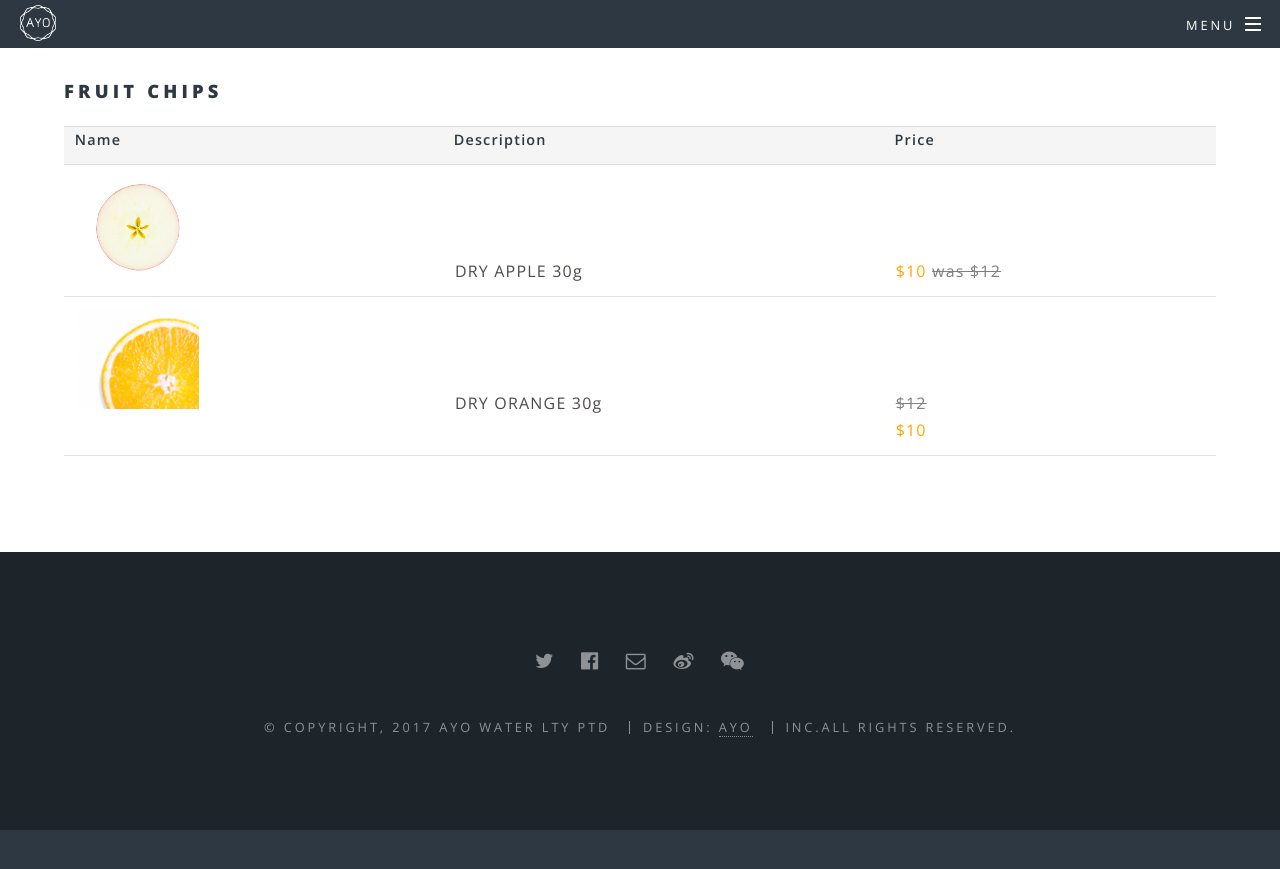
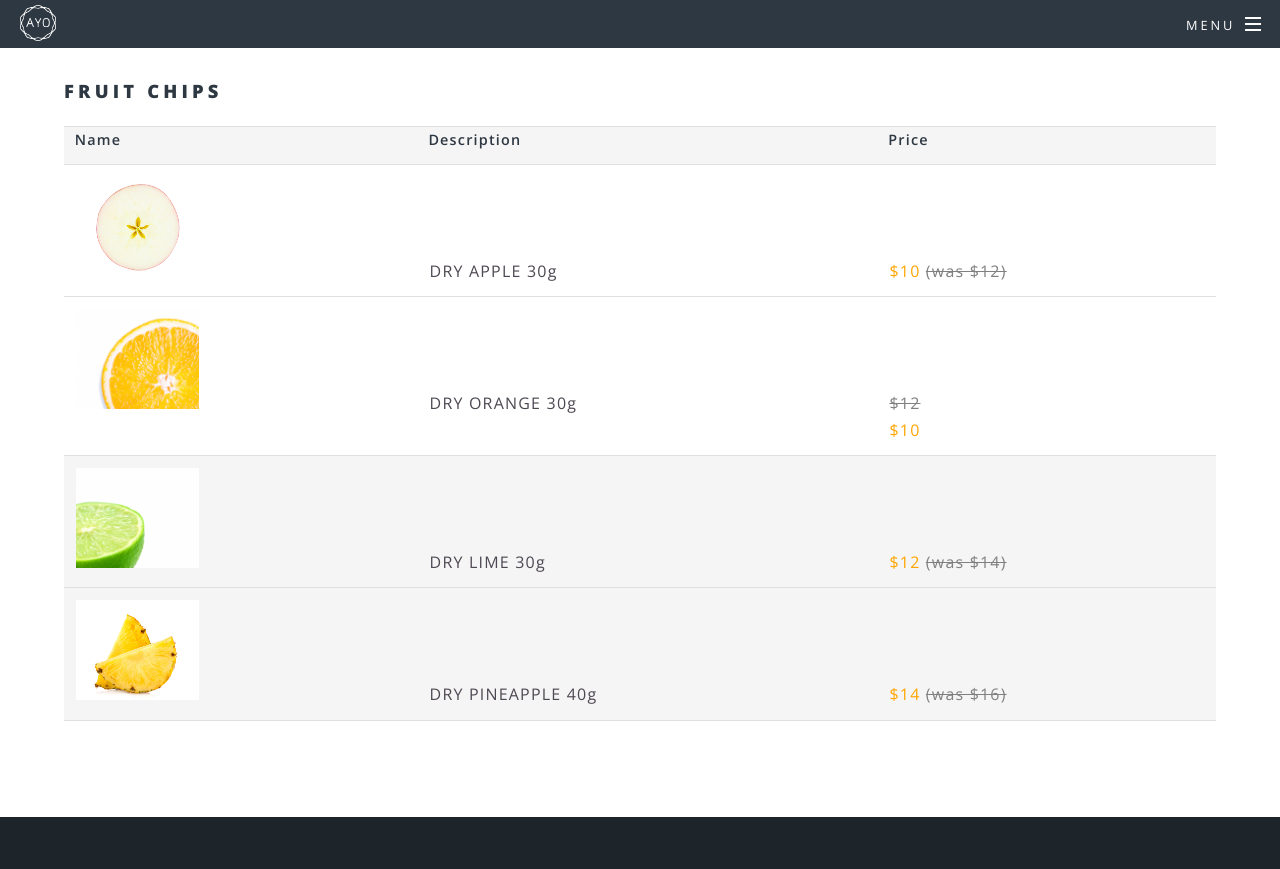
Before and after one commit to ckhung93/ayowater.github.io, a Jekyll site: the page built from products.html, in a window 1280 px wide and 900 px high, scrolled down 356 px. Shown: the top 869 px of the window. Built offline with Jekyll 4.4.1, drawn with Linux system fonts in a browser that asks for light colours; before the commit the page ends 1186 px from its top, so only the background shows below that.

Commit message:
Update products.html

```diff
--- a/products.html
+++ b/products.html
@@ -13,7 +13,7 @@ title: Products
   <tr>
     <td><img src="images/apple.png" height="100"></td>
     <td>DRY APPLE 30g</td>
-    <td><font color="orange">$10 </font><font color="grey"><s>was $12</s></font></td>
+    <td><font color="orange">$10 </font><font color="grey"><s>(was $12)</s></font></td>
   </tr>
   <tr>
   </tr>
@@ -23,5 +23,20 @@ title: Products
     <td><font color="grey"><s>$12 </s></font><br />
 	    <font color="orange">$10</font></td>
   </tr>
+  <tr>
+    <td><img src="images/lime.png" height="100"></td>
+    <td>DRY LIME 30g</td>
+    <td><font color="orange">$12 </font><font color="grey"><s>(was $14)</s></font></td>
+  </tr>
+  <tr>
+  </tr>
+  <tr>
+    <td><img src="images/pineapple.png" height="100"></td>
+    <td>DRY PINEAPPLE 40g</td>
+    <td><font color="orange">$14 </font><font color="grey"><s>(was $16)</s></font></td>
+  </tr>
+  <tr>
+  </tr>
+  <tr>
 </table>
 </section>
```
